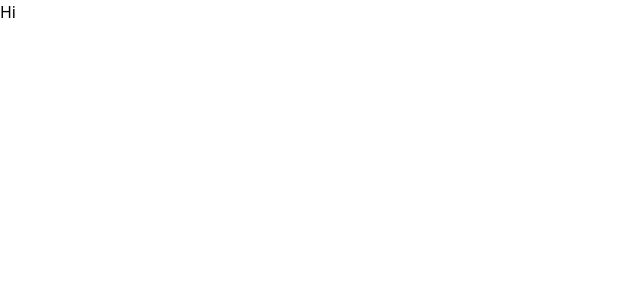
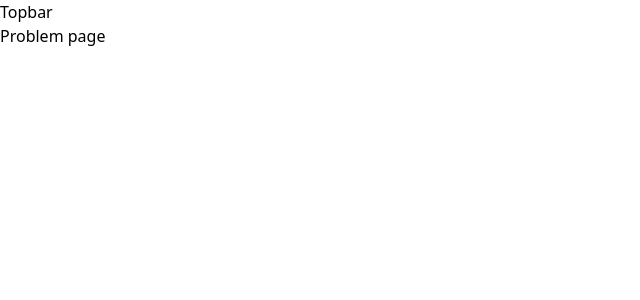
Before and after one commit to joelbalcaen/yeetcode-frontend, a React (Vite) app: page /problems/1 in a window 1280 px wide. Shown: the top 300 px of the page, without its empty margins (0-640 px from the left). Built offline with nearby package versions, Linux system fonts and the light colour scheme.

Commit message:
setup router and create a few page components, topbar

```diff
--- a/package.json
+++ b/package.json
@@ -10,8 +10,10 @@
     "preview": "vite preview"
   },
   "dependencies": {
+    "axios": "^1.6.7",
     "react": "^18.2.0",
-    "react-dom": "^18.2.0"
+    "react-dom": "^18.2.0",
+    "react-router-dom": "^6.22.3"
   },
   "devDependencies": {
     "@types/react": "^18.2.56",
--- a/src/App.tsx
+++ b/src/App.tsx
@@ -1,3 +1,19 @@
+import { RouterProvider, createBrowserRouter } from "react-router-dom";
+import Root from "./pages/Root";
+import ProblemsListPage from "./pages/ProblemsListPage";
+import ProblemPage from "./pages/ProblemPage";
+
+const router = createBrowserRouter([
+  {
+    path: "/",
+    element: <Root />,
+    children: [
+      { index: true, element: <ProblemsListPage /> },
+      { path: "/problems/:id", element: <ProblemPage /> },
+    ],
+  },
+]);
+
 export default function App() {
-  return <>Hi</>;
+  return <RouterProvider router={router} />;
 }
--- /dev/null
+++ b/src/apis/problems/models.ts
@@ -0,0 +1,5 @@
+export interface Problem {
+  id: number;
+  title: string;
+  description: string;
+}
--- /dev/null
+++ b/src/apis/problems/problemsApi.ts
@@ -0,0 +1,4 @@
+import axios from "axios";
+
+
+export const getAllProblems = () => {}
--- /dev/null
+++ b/src/components/Topbar.tsx
@@ -0,0 +1,3 @@
+export default function Topbar() {
+    return <div>Topbar</div>
+}
--- /dev/null
+++ b/src/pages/ProblemPage.tsx
@@ -0,0 +1,3 @@
+export default function ProblemPage() {
+    return <div>Problem page</div>
+}
--- /dev/null
+++ b/src/pages/ProblemsListPage.tsx
@@ -0,0 +1,3 @@
+export default function ProblemsListPage() {
+  return <>Problems list page</>;
+}
--- /dev/null
+++ b/src/pages/Root.tsx
@@ -0,0 +1,11 @@
+import { Outlet } from "react-router-dom";
+import Topbar from "../components/Topbar";
+
+export default function Root() {
+  return (
+    <div>
+      <Topbar />
+      <Outlet />
+    </div>
+  );
+}
```
Also changed, not shown: 2 other files (tests, documents, lock files or other folders).
